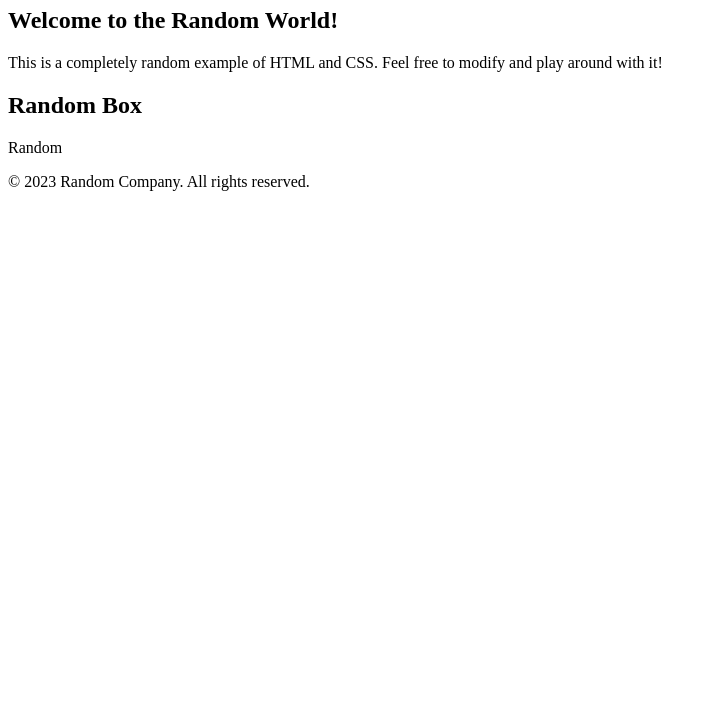
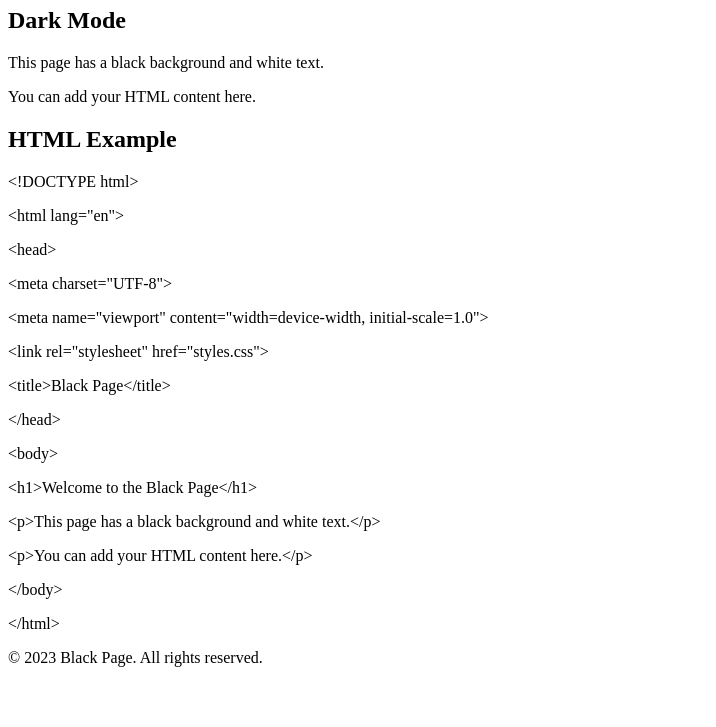
Before and after one commit to Eltoni07/ServerForFileTransfer, a plain HTML site: page index.html in a window 1280 px wide. Shown: the part 73-800 px from the top of the page, without its empty margins (0-716 px from the left). Drawn offline with Linux system fonts and the light colour scheme.

Commit message:
Update index.html

```diff
--- a/index.html
+++ b/index.html
@@ -4,28 +4,42 @@
   <meta charset="UTF-8">
   <meta name="viewport" content="width=device-width, initial-scale=1.0">
   <link rel="stylesheet" href="styles.css">
-  <title>Random HTML and CSS</title>
+  <title>Black Page</title>
 </head>
 <body>
 
   <header>
-    <h1>Random HTML and CSS</h1>
+    <h1>Welcome to the Black Page</h1>
   </header>
 
   <main>
     <section>
-      <h2>Welcome to the Random World!</h2>
-      <p>This is a completely random example of HTML and CSS. Feel free to modify and play around with it!</p>
+      <h2>Dark Mode</h2>
+      <p>This page has a black background and white text.</p>
+      <p>You can add your HTML content here.</p>
     </section>
 
     <section>
-      <h2>Random Box</h2>
-      <div class="random-box">Random</div>
+      <h2>HTML Example</h2>
+      <p>&lt;!DOCTYPE html&gt;</p>
+      <p>&lt;html lang="en"&gt;</p>
+      <p>&lt;head&gt;</p>
+      <p>&lt;meta charset="UTF-8"&gt;</p>
+      <p>&lt;meta name="viewport" content="width=device-width, initial-scale=1.0"&gt;</p>
+      <p>&lt;link rel="stylesheet" href="styles.css"&gt;</p>
+      <p>&lt;title&gt;Black Page&lt;/title&gt;</p>
+      <p>&lt;/head&gt;</p>
+      <p>&lt;body&gt;</p>
+      <p>&lt;h1&gt;Welcome to the Black Page&lt;/h1&gt;</p>
+      <p>&lt;p&gt;This page has a black background and white text.&lt;/p&gt;</p>
+      <p>&lt;p&gt;You can add your HTML content here.&lt;/p&gt;</p>
+      <p>&lt;/body&gt;</p>
+      <p>&lt;/html&gt;</p>
     </section>
   </main>
 
   <footer>
-    <p>&copy; 2023 Random Company. All rights reserved.</p>
+    <p>&copy; 2023 Black Page. All rights reserved.</p>
   </footer>
 
 </body>
```
